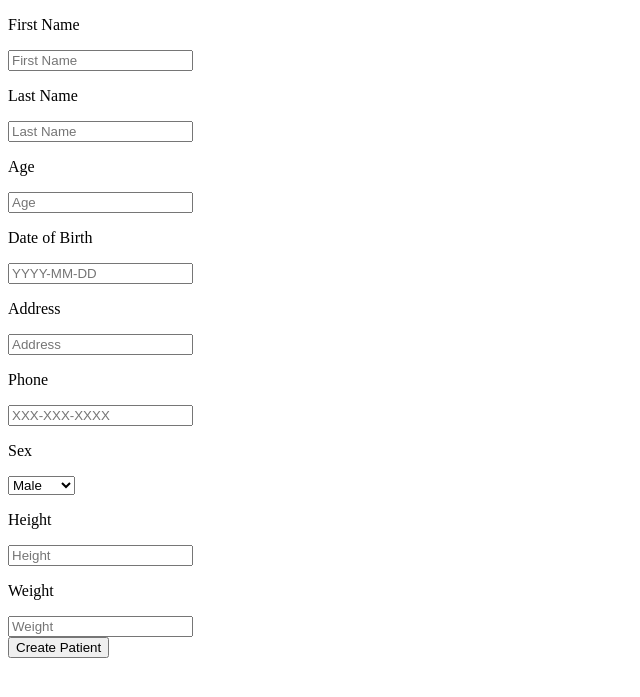
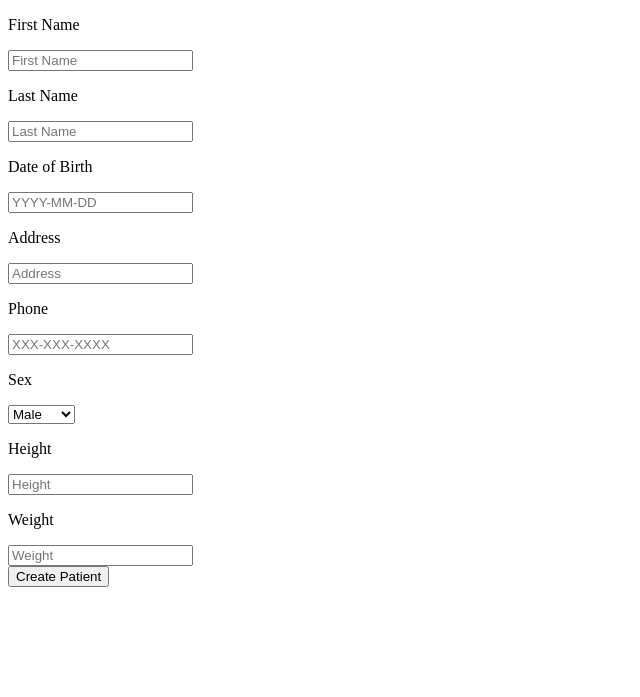
Before and after one commit to hungphi98/hospital_db, a Flask app: page /createPatient in a window 1280 px wide. Shown: the top 697 px of the page, without its empty margins (0-640 px from the left). Run offline with Flask 2, Linux system fonts and the light colour scheme; parts of the project's set-up code (start-up, migrations or seed data) failed here and were passed over; some libraries are stand-ins or nearby versions.

Commit message:
fixed some typos in patient call

```diff
--- a/server.py
+++ b/server.py
@@ -67,7 +67,7 @@ def profile():#phi
     admin = session['admin']
     sql = """SELECT patient.p_id, patient.f_name, patient.l_name, patient.dob, patient.sex \
     FROM staff NATURAL JOIN patient_history INNER JOIN patient \
-    ON patient_history.p_id = patient.p_id WHERE d_id = {} ORDER BY end_time;""".format(d_id)
+    ON patient_history.p_id = patient.p_id WHERE d_id = {} ORDER BY end_time DESC;""".format(d_id)
     cur.execute(sql)
     patients = cur.fetchall()
     print(admin)
@@ -191,14 +191,13 @@ def createPatient():#jordan
     elif request.method == "POST":
         fname = request.form.get("fname")
         lname = request.form.get("lname")
-        age = request.form.get("age")
         dob = request.form.get("dob")
         address = request.form.get("address")
         phone = request.form.get("phone")
         sex = request.form.get("sex")
         height = request.form.get("height")
         weight = request.form.get("weight")
-        cur.execute("""INSERT into patient (f_name, l_name, age, dob, address, phone_number, sex, height, weight) VALUES (%s, %s, %s, %s, %s, %s, %s, %s, %s);""",(fname, lname, age, dob, address, phone, sex, height, weight))
+        cur.execute("""INSERT into patient (f_name, l_name, dob, address, phone_number, sex, height, weight) VALUES (%s, %s, %s, %s, %s, %s, %s, %s);""",(fname, lname, dob, address, phone, sex, height, weight))
         db_conn.commit()
         return redirect("/profile")
 
@@ -253,10 +252,11 @@ def patient(p_id):#ahsan, phi
     (SELECT MAX(start_date) FROM bills WHERE p_id = {}) AND p_id = {};""".format(p_id, p_id)
     cur.execute(isActive_sql)
     x = cur.fetchone()
-    if x[0] is None:
+    if x is None or x[0] is None:
         isActive = True
     else:
         isActive = False
+    print(x, file = sys.stderr)
     admin = session['admin']
     s_id = session['d_id']
     treat_sql = """SELECT f_name, l_name, s_id FROM treats NATURAL JOIN staff WHERE p_id = {}""".format(p_id)
@@ -352,8 +352,15 @@ def calBill(p_id):#phi
     (SELECT MAX(start_date) FROM bills WHERE p_id = {})""".format(p_id, p_id)
     cur.execute(bill_sql)
     bill_id = cur.fetchone()
-    if bill_id[0] == 0:
-        return [0,0,0]
+    if bill_id is None:
+        b_sql = """INSERT INTO bills (p_id, start_date) VALUES (%s, %s)"""
+        now = datetime.datetime.now()
+        cur.execute(b_sql, [p_id, now])
+        db_conn.commit()
+        calBill(p_id)
+    else:
+        if bill_id[0] == 0:
+            return [0,0,0]
     bill_id = bill_id[0]
     med_sql = """SELECT p_id, SUM(cost) FROM medications \
     NATURAL JOIN prescribed NATURAL JOIN patient_history \
--- a/templates/createPatient.html
+++ b/templates/createPatient.html
@@ -12,10 +12,6 @@
             <div>
                 <p> Last Name </p>
                 <input name="lname" type="text" placeholder="Last Name">
-            </div>
-            <div>
-                <p> Age </p>
-                <input name="age" type="text" placeholder="Age">
             </div>
             <div>
                 <p> Date of Birth </p>
--- a/templates/patient.html
+++ b/templates/patient.html
@@ -90,7 +90,7 @@
         </form>
         {% else %}
         <form action = "/takePatient/{{ patient_sid[0][0] }}", method = "get">
-            <input type = "submit" value = "Treat this patient" name = "treat />
+            <input type = "submit" value = "Treat this patient" name = "treat" />
         </form>
         {% endif %}
         {% endif %}
```
